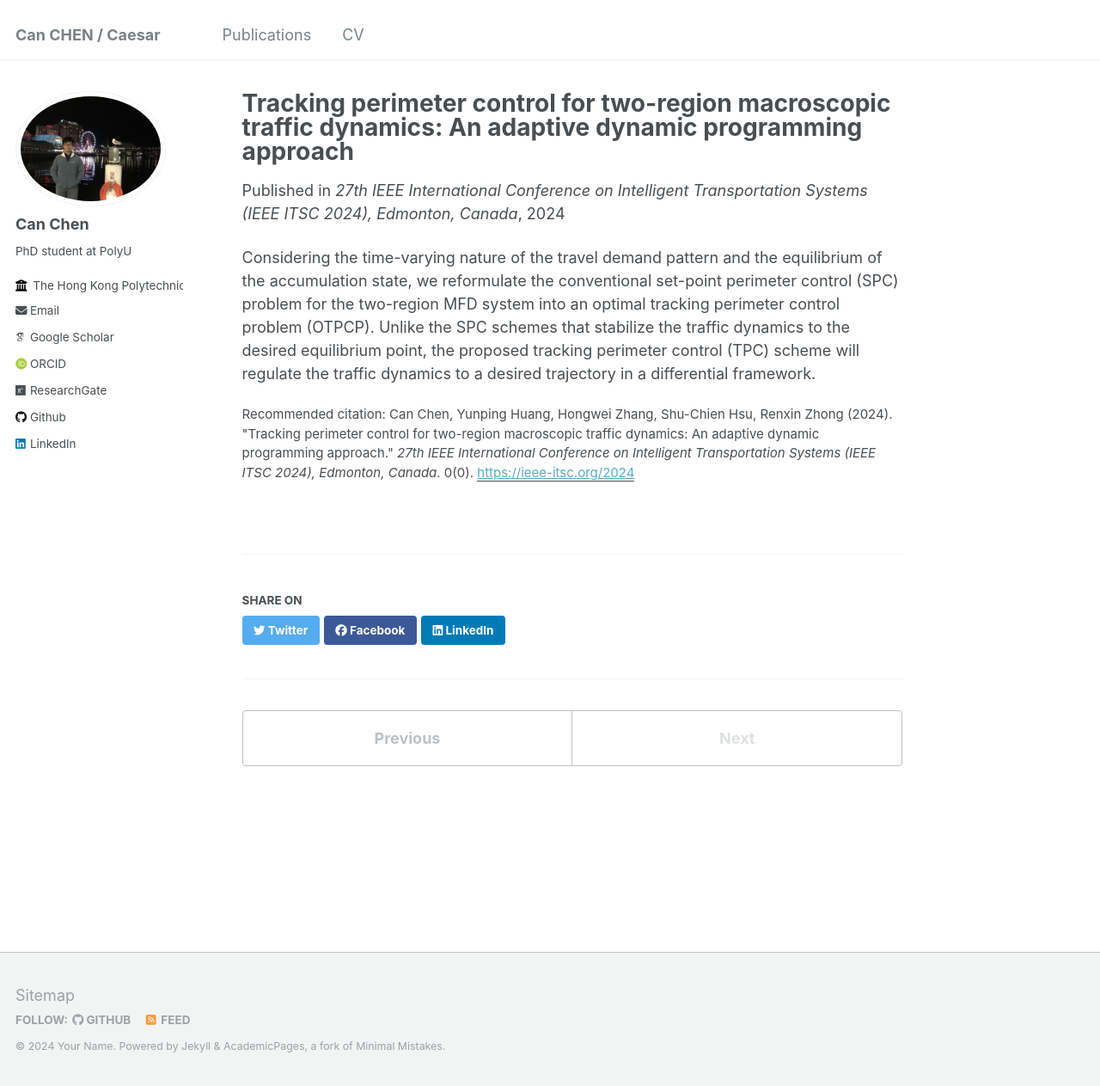
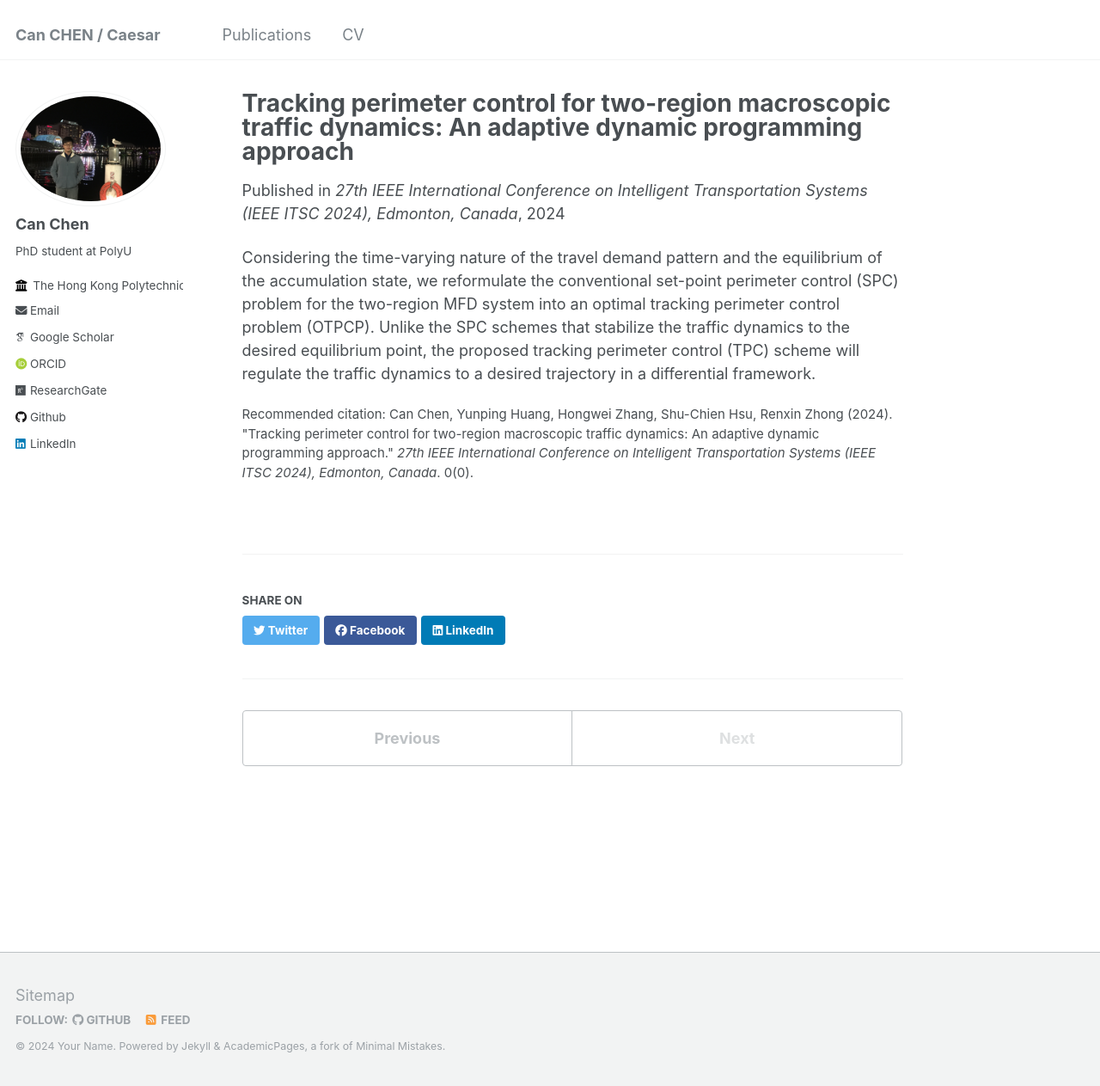
Before and after one commit to CanChen-Caesar/CanChen-Caesar.github.io, a Jekyll site: the page built from _publications/2024-07-10-ITSC-chen2024tracking.md, in a window 1280 px wide and 1263 px high. Shown: the whole window at 86% size. Built offline with Jekyll 4.4.1, drawn with Linux system fonts in a browser that asks for light colours; some web fonts are replaced; part of the change alters nothing that is shown.

Commit message:
Update 2024-07-10-ITSC-chen2024tracking.md

```diff
--- a/_publications/2024-07-10-ITSC-chen2024tracking.md
+++ b/_publications/2024-07-10-ITSC-chen2024tracking.md
@@ -5,7 +5,7 @@ permalink: /publication/2024-07-10-ITSC-chen2024tracking
 excerpt: 'This paper is about tracking perimeter control of a two-region MFD-based urban traffic dynamics.'
 date: 2024-07-10
 venue: '27th IEEE International Conference on Intelligent Transportation Systems (IEEE ITSC 2024), Edmonton, Canada'
-paperurl: 'https://ieee-itsc.org/2024'
+paperurl: ' '
 citation: 'Can Chen, Yunping Huang, Hongwei Zhang, Shu-Chien Hsu, Renxin Zhong (2024). &quot;Tracking perimeter control for two-region macroscopic traffic dynamics: An adaptive dynamic programming approach.&quot; <i>27th IEEE International Conference on Intelligent Transportation Systems (IEEE ITSC 2024), Edmonton, Canada</i>. 0(0).'
 ---
 
```
